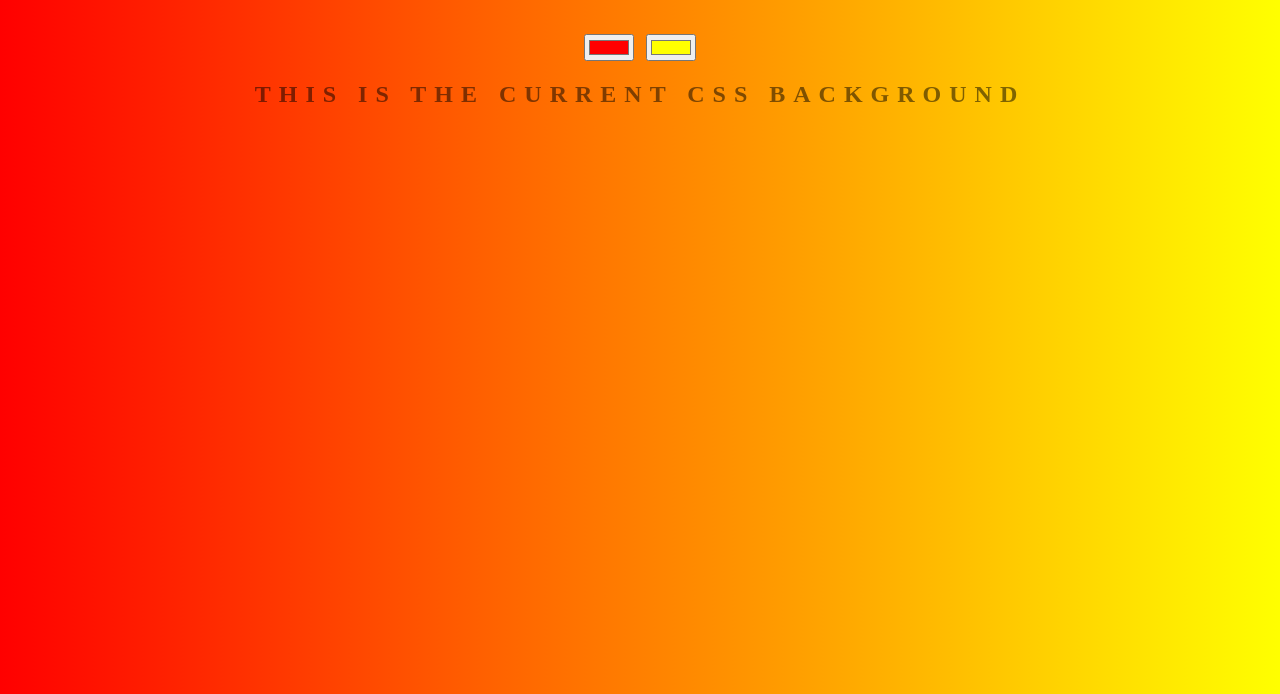
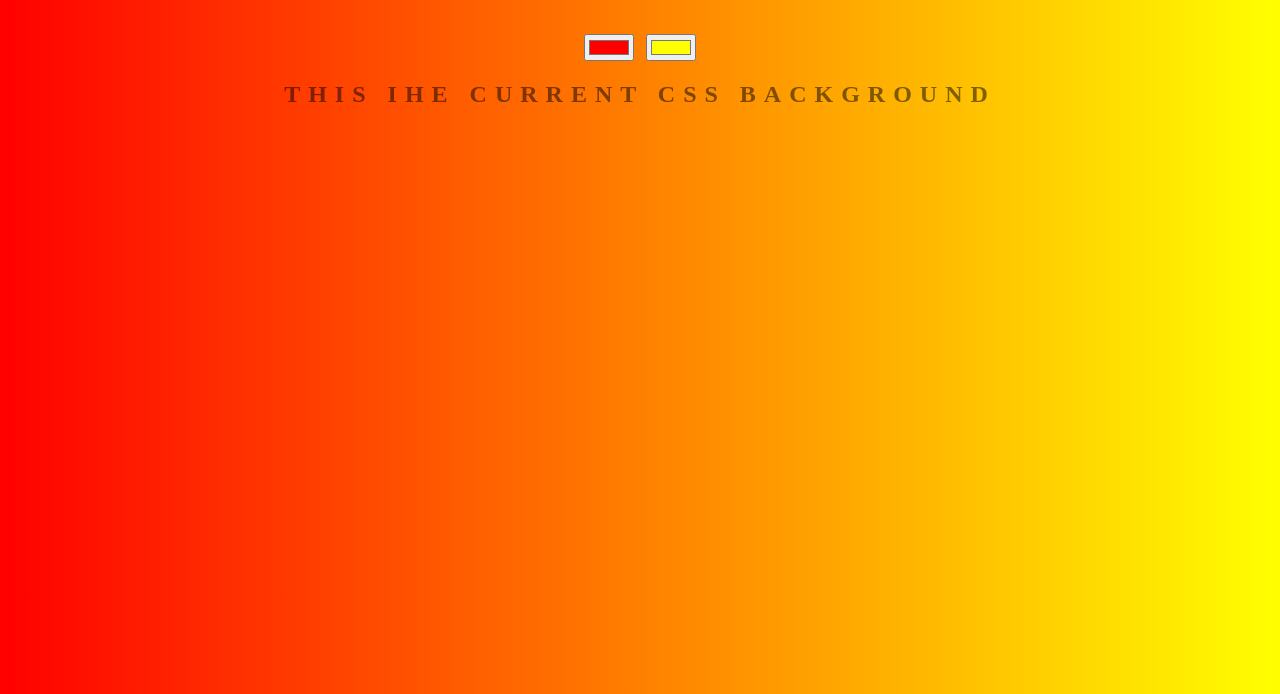
Before and after one commit to saso78/background-generator, a plain HTML site: page index.html in a window 1280 px wide. Shown: the part 106-800 px from the top of the page. Drawn offline with Linux system fonts and the light colour scheme.

Commit message:
changing text

```diff
--- a/index.html
+++ b/index.html
@@ -9,7 +9,7 @@
 	<h1>cool Generator</h1>
 	<input class="color1" type="color" value="#ff0000">
 	<input class="color2" type="color" value="#ffff00">
-	<h2>This is the current CSS Background</h2>
+	<h2>This ihe current CSS Background</h2>
 	<h3></h3>
 	<!-- <input type="button" value="Spin" onclick="Change(document.getElementById('Random').value=Random());" /> -->
 
```
